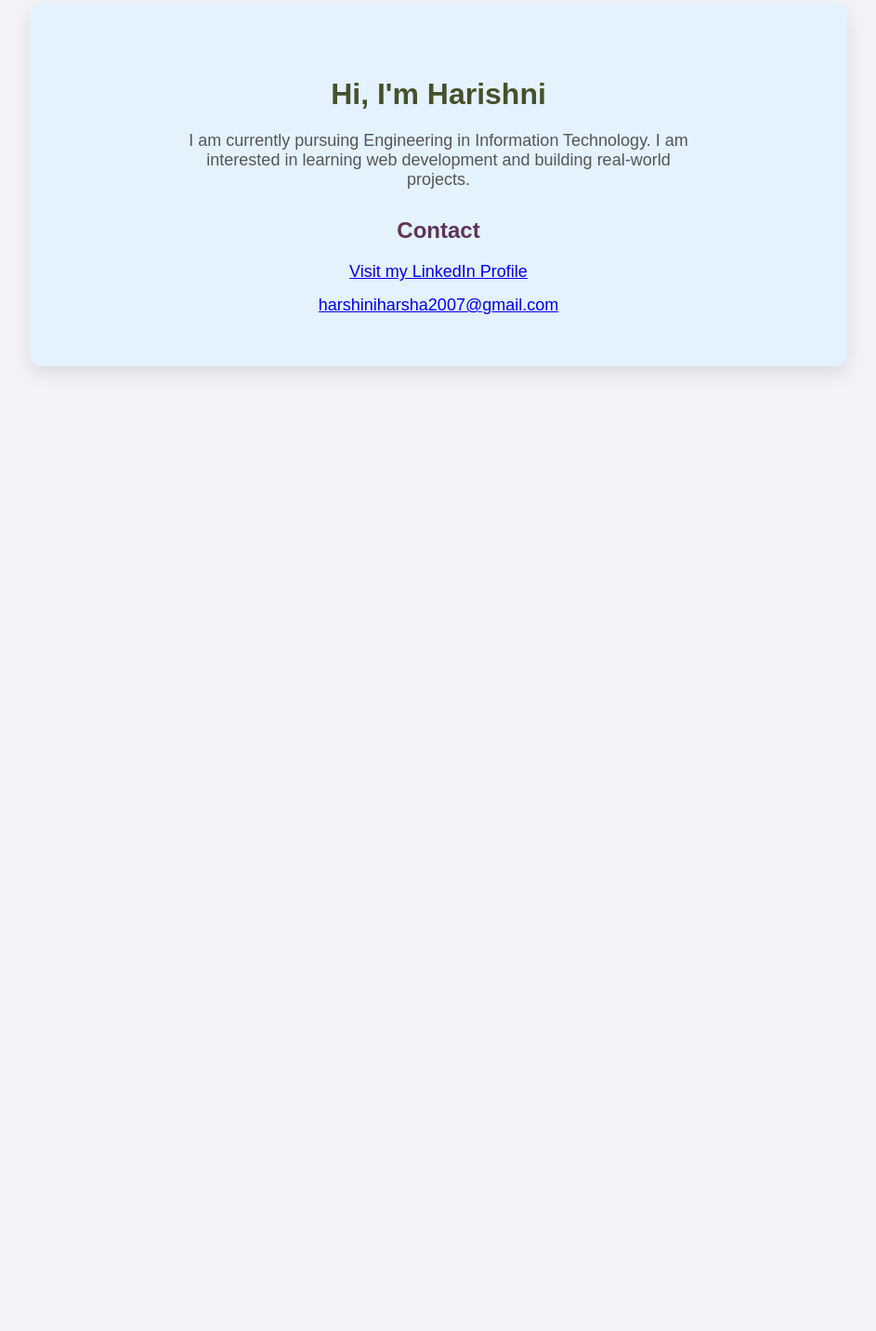
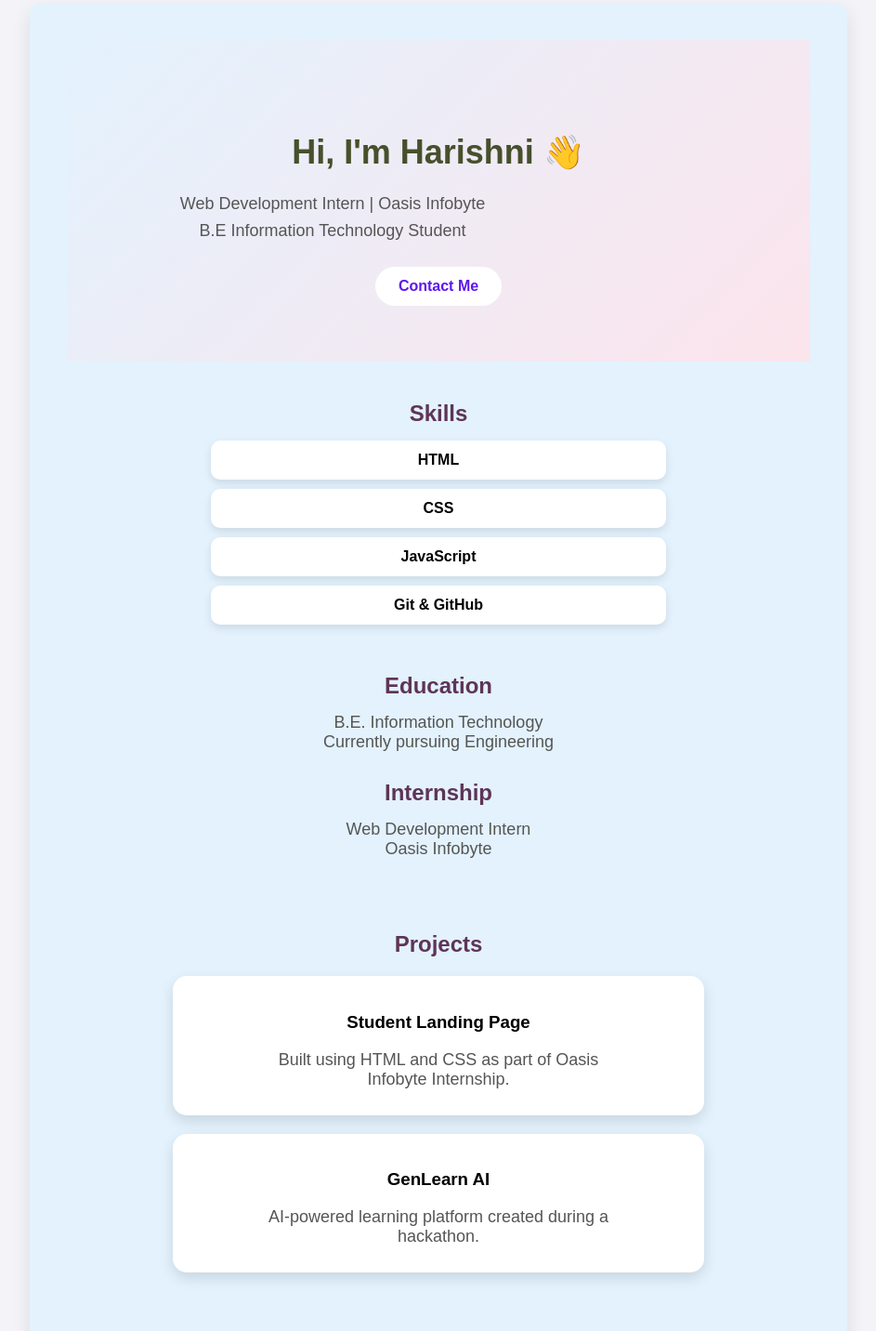
Before and after one commit to Harishni-TechWorld/OIBSIP_WebDevelopment, a plain HTML site: page index.html in a window 1280 px wide. Shown: the part 77-1509 px from the top of the page at 93% size, without its empty margins (168-1111 px from the left). Before the commit the page ends 800 px from the top, so only its background shows below. Drawn offline with Linux system fonts and the light colour scheme.

Commit message:
Task 2 – Portfolio modifications
Updated layout, skills section, and project cards

```diff
--- a/index.html
+++ b/index.html
@@ -10,12 +10,51 @@
 <body>
     <div class="container">
 
+    <header class="hero">
+  <h1>Hi, I'm Harishni 👋</h1>
+  <p>Web Development Intern | Oasis Infobyte</p>
+  <p>B.E Information Technology Student</p>
 
-    <h1>Hi, I'm Harishni</h1>
-    <p>
-        I am currently pursuing Engineering in Information Technology.
-        I am interested in learning web development and building real-world projects.
-    </p>
+  <a href="#contact" class="btn">Contact Me</a>
+</header>
+
+
+    <section class="skills">
+  <h2>Skills</h2>
+  <div class="skill-box">HTML</div>
+  <div class="skill-box">CSS</div>
+  <div class="skill-box">JavaScript</div>
+  <div class="skill-box">Git & GitHub</div>
+</section>
+
+
+<h2>Education</h2>
+<p>
+  B.E. Information Technology <br>
+  Currently pursuing Engineering
+</p>
+
+<h2>Internship</h2>
+<p>
+  Web Development Intern <br>
+  Oasis Infobyte
+</p>
+
+<section class="projects">
+  <h2>Projects</h2>
+
+  <div class="project-card">
+    <h3>Student Landing Page</h3>
+    <p>Built using HTML and CSS as part of Oasis Infobyte Internship.</p>
+  </div>
+
+  <div class="project-card">
+    <h3>GenLearn AI</h3>
+    <p>AI-powered learning platform created during a hackathon.</p>
+  </div>
+</section>
+
+
 
     <h2>Contact</h2>
 
--- a/style.css
+++ b/style.css
@@ -34,3 +34,98 @@ h2 {
 .container {
   background-color: #e3f2fd;
 }
+
+ul {
+  list-style-type: none;
+  padding: 0;
+}
+
+li {
+  background: #ffffff;
+  margin: 8px auto;
+  padding: 10px;
+  width: 50%;
+  border-radius: 8px;
+}
+
+h2 {
+  margin-top: 30px;
+}
+
+.hero {
+  padding: 60px 20px;
+  background: linear-gradient(135deg, #e3f2fd, #fce4ec);
+}
+
+
+.hero h1 {
+  font-size: 36px;
+}
+
+.hero p {
+  font-size: 18px;
+  margin: 8px 0;
+}
+
+.btn {
+  display: inline-block;
+  margin-top: 20px;
+  padding: 12px 25px;
+  background-color: white;
+  color: #5e17eb;
+  text-decoration: none;
+  border-radius: 25px;
+  font-weight: bold;
+}
+
+.btn:hover {
+  background-color: #eaeaea;
+}
+
+.skills {
+  padding: 12px;
+  border-radius: 8px;
+}
+
+.skills-list {
+  display: grid;
+  grid-template-columns: repeat(2, 1fr);
+  gap: 15px;
+  max-width: 500px;
+  margin: auto;
+}
+.skill-box {
+  background: white;
+  margin: 10px auto;
+  padding: 12px;
+  width: 60%;
+  border-radius: 10px;
+  box-shadow: 0 4px 10px rgba(0,0,0,0.1);
+  font-weight: bold;
+}
+
+
+.skill-box:hover {
+  transform: scale(1.03);
+  transition: 0.3s;
+}
+
+.project-card {
+  background: white;
+  margin: 20px auto;
+  padding: 20px;
+  width: 70%;
+  border-radius: 15px;
+  box-shadow: 0 6px 15px rgba(0,0,0,0.12);
+}
+section {
+  padding: 40px 20px;
+}
+
+h2 {
+  margin-bottom: 15px;
+}
+
+p {
+  margin: 8px auto;
+}
```
